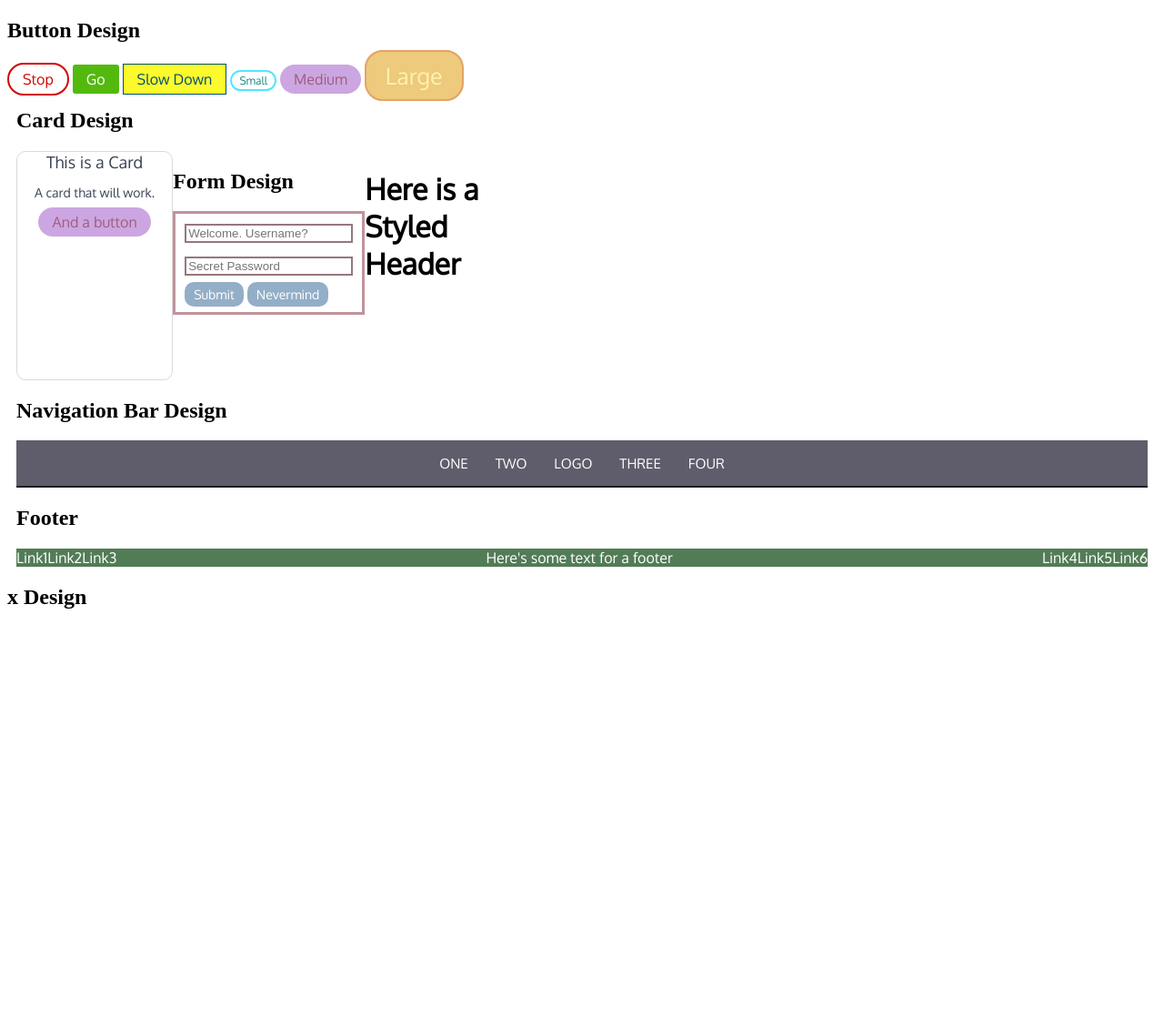
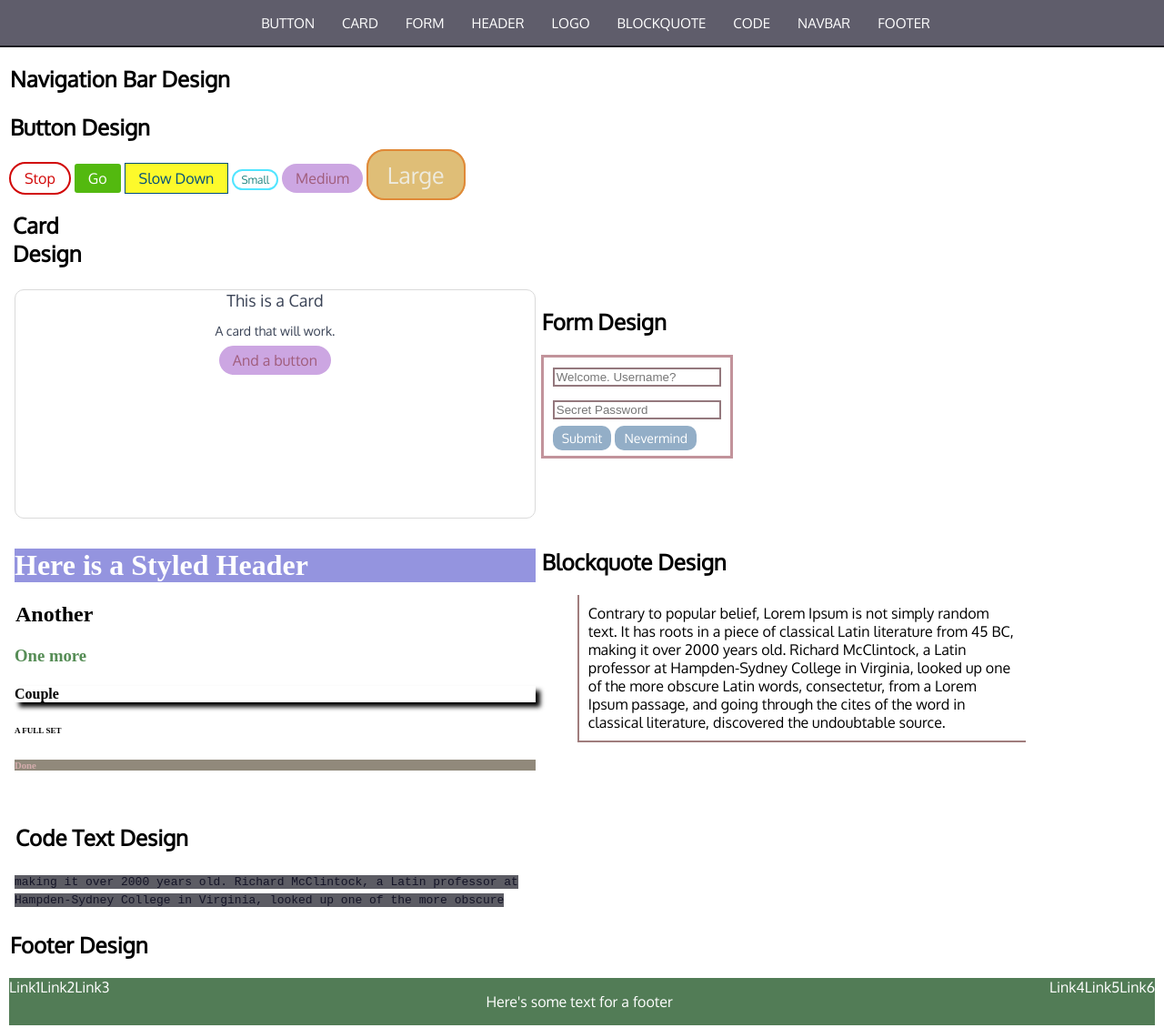
Before and after one commit to Lisonallie/Allison-trap, a plain HTML site: page index.html in a window 1280 px wide. Shown: the whole page at 91% size. Before the commit the page ends 800 px from the top, so only its background shows below. Drawn offline with Linux system fonts and the light colour scheme; a web font is replaced by a local one.

Commit message:
added final components and arranged on grid. Fixed navbar problem with margins.

```diff
--- a/components/blockquote.css
+++ b/components/blockquote.css
@@ -0,0 +1,12 @@
+blockquote {
+    border-left: 2px solid rgb(160, 125, 125);
+    border-bottom: 2px solid rgb(160, 125, 125);
+    padding: 10px;
+}
+@media screen and (max-width: 500px) {
+    blockquote {
+      display: block;
+      max-height: 250px;
+      max-width: 400px;
+    }
+}
--- a/components/buttons.css
+++ b/components/buttons.css
@@ -10,8 +10,6 @@
     color: rgb(145, 20, 20);
     border: 2px solid rgb(145, 20, 20);
 }
-
-
 .btn-go {
     color: white;
     background-color: rgb(83, 185, 15);
@@ -26,8 +24,6 @@
     box-shadow: 2px 3px 2px rgb(182, 182, 182);
     font-weight: bold;
 }
-
-
 .btn-slow {
     color: rgb(1, 79, 124);
     background-color: rgb(253, 250, 43);
@@ -43,8 +39,6 @@
     color: rgb(1, 79, 124);
     border: 2px solid rgb(1, 79, 124);
 }
-
-
 .btn-small {
     color: rgb(26, 131, 126);
     border: 2px solid rgb(82, 229, 255);
@@ -58,8 +52,6 @@
     color: rgb(4, 87, 83);
     border: 2px solid rgb(82, 229, 255);
 }
-
-
 .btn-medium {
     color: rgb(160, 93, 124);
     background-color: rgb(204, 166, 226);
@@ -72,21 +64,16 @@
     color: rgb(221, 154, 185);
     background-color: rgb(145, 99, 172);
 }
-
-
 .btn-large {
-    opacity: 0.6;
     font-size: 25px;
-    color: rgb(255, 234, 118);
-    background-color: rgb(226, 167, 38);
-    border: 2px solid rgb(209, 104, 6);
+    color: rgb(238, 235, 222);
+    background-color: rgb(223, 190, 119);
+    border: 2px solid rgb(224, 137, 56);
     border-radius: 20px;
     padding: 10px 21px;
     font-weight: normal
 }
 .btn-large:hover {
-    opacity: 1;
-    text-decoration: none;
     color: rgb(255, 234, 118);
     background-color: rgb(226, 167, 38);
     border: 2px solid rgb(209, 104, 6);
--- a/components/card.css
+++ b/components/card.css
@@ -1,5 +1,4 @@
 .card {
-    position: relative;
     height: 250px;
     width: auto;
     color:rgb(57, 66, 85);
--- a/components/codetext.css
+++ b/components/codetext.css
@@ -0,0 +1,4 @@
+code {
+    color: rgb(20, 20, 39);
+    background-color: rgb(92, 92, 100);
+}
--- a/components/footer.css
+++ b/components/footer.css
@@ -1,6 +1,8 @@
 .foot {
     color: white;
     background-color: rgb(82, 124, 86);
+    min-height: 10px;
+    overflow: hidden;
 }
 p.footie {
     text-align: center;
--- a/components/grid.css
+++ b/components/grid.css
@@ -1,20 +1,18 @@
-.grid-container {
-    margin: 10px;
-}
 .grid-row {
     display: grid;
-    grid-template-columns: repeat(7, 1fr);
+    grid-template-columns: repeat(13, 1fr);
     grid-template-rows: auto;
+    padding: 3px;
 }
 .grid-left {
-    grid-column: 1 / span 2;
+    grid-column: 1 / span 6;
+    padding: 3px;
 }
 .grid-right {
-    grid-column: 3 / span 2;
-}
-.grid-center {
-    grid-column: 5 / span 3;
+    grid-column: 7 / span 6;
+    padding: 3px;
 }
 .grid-all {
-    grid-column: 1 / 8;
+    grid-column: 1 / 13;
+    padding: 3px;
 }
--- a/components/header.css
+++ b/components/header.css
@@ -0,0 +1,23 @@
+.head {
+    font-family: 'Artifika', serif;
+}
+h1 {
+    background-color: rgb(148, 148, 223);
+    color: white;
+}
+h2 {
+    padding: 1px;
+}
+h3 {
+    color: rgb(86, 141, 86);
+}
+h4 {
+    box-shadow: 5px 5px 5px;
+}
+h5 {
+    font-variant-caps: all-small-caps;
+}
+h6 {
+    color: rgb(212, 173, 173);
+    background-color:rgb(145, 137, 123);
+}
--- a/components/nav.css
+++ b/components/nav.css
@@ -3,8 +3,11 @@
     overflow: hidden;
     text-align: center;
     border-bottom: 2px solid rgb(29, 29, 34);
-    position:relative;
     padding: 15px 15px;
+    position:fixed;
+    top:0;
+    left: 0;
+    width: 100%;
 }
 .nav a {
     margin-left: auto;
@@ -21,6 +24,10 @@
     background-color: rgb(168, 165, 185);
     color: rgb(95, 93, 107);
 }
+.nav a:after {
+    background-color: rgb(168, 165, 185);
+    color: rgb(95, 93, 107);
+}
 a.logo {
   text-align: center;
   margin-left: auto;
--- a/components/style.css
+++ b/components/style.css
@@ -5,14 +5,20 @@
 @import url("form.css");
 @import url("footer.css");
 @import url("grid.css");
+@import url("header.css");
+@import url("blockquote.css");
+@import url("codetext.css");
 
 * {
     text-decoration: none;
 }
 body {
     font-family: 'Oxygen', sans-serif;
+    margin: 0;
+    padding: 0;
 }
-
-h2 {
-    font-family: 'Artifika', serif;
+.content {
+    margin-top: 40px;
+    overflow: auto;
+    padding: 10px;
 }
--- a/index.html
+++ b/index.html
@@ -13,6 +13,22 @@
 
 <body>
 
+    <div class="nav" id="nav">
+        <a href="#butn">BUTTON</a>
+        <a href="#card">CARD</a>
+        <a href="#form">FORM</a>
+        <a href="#head">HEADER</a>
+        <a href class="logo">LOGO</a>
+        <a href="#block">BLOCKQUOTE</a>
+        <a href="#code">CODE</a>
+        <a href="#nav">NAVBAR</a>
+        <a href="#foot">FOOTER</a>
+    </div>
+
+    <div class="grid-container">
+        <div class="content">
+            <h2>Navigation Bar Design</h2>
+            <div class="btn" id="butn">
                 <h2>Button Design</h2>
 
                 <a href="#" class="btn-stop">Stop</a>
@@ -21,12 +37,12 @@
                 <a href="#" class="btn-small">Small</a>
                 <a href="#" class="btn-medium">Medium</a>
                 <a href="#" class="btn-large">Large</a>
+            </div>
 
-    <div class="grid-container">
+            <div class="grid-row" id="card">
                 <h2>Card Design</h2>
 
-        <div class="grid-row">
-            <div class="col-3">
+                <div class="grid-left">
                     <div class="card">
                         <span class="card-category">This is a Card</span>
                         <div class="card-description">
@@ -38,10 +54,10 @@
                     </div>
                 </div>
 
-            <div class="col-5">
+                <div class="grid-right">
                     <h2>Form Design</h2>
 
-                <div class="outside">
+                    <div class="outside" id="form">
                         <div class="box">
                             <input type="text" placeholder="Welcome. Username?" class="name" required><br>
 
@@ -53,27 +69,47 @@
                         </div>
                     </div>
                 </div>
+            </div>
 
-            <div class="col-7">
-                <div class="head">
+            <div class="grid-row">
+                <div class="grid-left">
+                    <div class="head" id="head">
                         <h1>Here is a Styled Header</h1>
-                </div>
+                        <h2>Another</h2>
+                        <h3>One more</h3>
+                        <h4>Couple</h4>
+                        <h5>A full set</h5>
+                        <h6>Done</h6>
                     </div>
                 </div>
 
-        <h2>Navigation Bar Design</h2>
-
-        <div class="nav">
-            <a href="#one">ONE</a>
-            <a href="#two">TWO</a>
-            <a href class="logo">LOGO</a>
-            <a href="#three">THREE</a>
-            <a href="#four">FOUR</a>
+                <div class="grid-right">
+                    <h2>
+                        Blockquote Design
+                    </h2>
+                    <blockquote id="block">
+                        Contrary to popular belief, Lorem Ipsum is not simply random text. It has roots in a piece of
+                        classical Latin literature from 45 BC, making it over 2000 years old. Richard McClintock, a
+                        Latin
+                        professor at Hampden-Sydney College in Virginia, looked up one of the more obscure Latin words,
+                        consectetur, from a Lorem Ipsum passage, and going through the cites of the word in classical
+                        literature, discovered the undoubtable source.
+                    </blockquote>
+                </div>
             </div>
 
-        <h2>Footer</h2>
+            <div class="grid-row">
+                <div class="grid-left">
+                    <h2>Code Text Design</h2>
+                    <code id="code">
+                making it over 2000 years old. Richard McClintock, a Latin professor at Hampden-Sydney College in Virginia, looked up one of the more obscure
+            </code>
+                </div>
+            </div>
 
-        <div class="foot">
+            <h2>Footer Design</h2>
+
+            <div class="foot" id="foot">
                 <a href="#" class="left">Link1</a>
                 <a href="#" class="right">Link6</a>
                 <a href="#" class="left">Link2</a>
@@ -84,9 +120,7 @@
             </div>
         </div>
     </div>
-
-    <h2>x Design</h2>
-
+    </div>
     </div>
     </div>
 </body>
```
Lines whose indentation alone changed are shown as unchanged.
